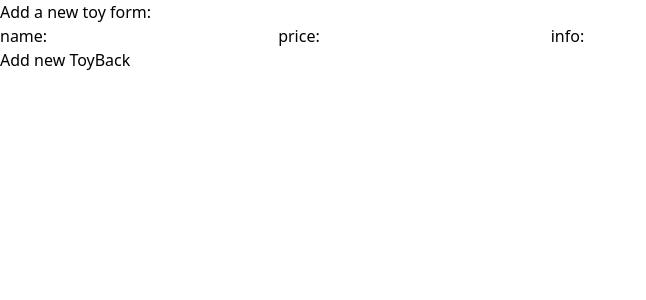
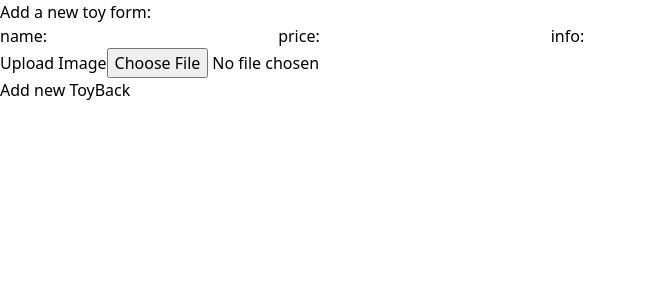
Before and after one commit to Amir2210/firestore-app, a React (Vite) app: page /addToy in a window 1280 px wide. Shown: the top 300 px of the page, without its empty margins (0-646 px from the left). Built offline with nearby package versions, Linux system fonts and the light colour scheme; no server answers.

Commit message:
User can now upload toy picture

```diff
--- a/src/cmp/ToyPreview.jsx
+++ b/src/cmp/ToyPreview.jsx
@@ -26,6 +26,7 @@ export function ToyPreview({ toy, setIsModalOpen, setCurrentEditToy, userId, get
       <h1>toy name: {toy.name}</h1>
       <h2>price: <span className='font-bold'>{toy.price}₪ NIS</span></h2>
       <h3>info:  {toy.info}</h3>
+      <img className='max-w-28' src={toy.imgUrl} alt={toy.name} />
       <div className=' flex gap-2 items-center'>
         <button onClick={onDeleteToy} className='text-red-600'><IoTrashBin /></button>
         <button onClick={() => {
--- a/src/page/AddToy.jsx
+++ b/src/page/AddToy.jsx
@@ -1,11 +1,11 @@
 import { useNavigate } from 'react-router-dom'
-import { useRef } from 'react'
-import { collection, addDoc } from 'firebase/firestore'
+import { useRef, useState } from 'react'
+import { collection, addDoc, } from 'firebase/firestore'
 import { dbFireStore } from '../config/firebase'
 import { Link } from 'react-router-dom'
 import { useFireAuthContext } from '../config/FireAuthContext';
-
-export function AddToy() {
+import { uploadService } from '../service/imageService'
+export function AddToy({ onUploaded = null }) {
   let inputRef = useRef(null)
   let priceRef = useRef(null)
   let infoRef = useRef(null)
@@ -13,6 +13,12 @@ export function AddToy() {
   const userId = userFire?.uid;
   const userName = userFire?.email ? getNameFromEmail() : ''
   const navigate = useNavigate()
+  const [imgData, setImgData] = useState({
+    imgUrl: null,
+    height: 500,
+    width: 500,
+  })
+  const [isUploading, setIsUploading] = useState(false)
 
   function getNameFromEmail() {
     let greet = ''
@@ -20,27 +26,43 @@ export function AddToy() {
     greet += userFire.email.slice(0, index)
     return greet
   }
+
+
+
+  async function uploadImg(ev) {
+    setIsUploading(true)
+    const { secure_url, height, width } = await uploadService.uploadImg(ev)
+    setImgData({ imgUrl: secure_url, width, height })
+    setIsUploading(false)
+    onUploaded && onUploaded(secure_url)
+  }
+
+  function getUploadLabel() {
+    if (imgData.imgUrl) return 'Upload Another?'
+    return isUploading ? 'Uploading....' : 'Upload Image'
+  }
+
+
   async function handleSubmit(e) {
-    if (!inputRef.current.value || !priceRef.current.value || !infoRef.current.value) {
+    e.preventDefault()
+    if (!inputRef.current.value || !priceRef.current.value || !infoRef.current.value || !imgData.imgUrl) {
       alert('enter valid inputs pls')
-      e.preventDefault()
       return
     }
     if (!userId) {
       alert('you must login to add a new Toy!')
-      e.preventDefault()
       return
     }
-    e.preventDefault()
+    try {
       const newToy = {
         name: inputRef.current.value,
         price: +priceRef.current.value,
         info: infoRef.current.value,
         _id: Date.now(),
         userId,
-      userName
+        userName,
+        imgUrl: imgData.imgUrl
       }
-    try {
       const ref = collection(dbFireStore, 'toys')
       const data = await addDoc(ref, newToy)
       navigate('/')
@@ -51,8 +73,8 @@ export function AddToy() {
     inputRef.current.value = ''
     priceRef.current.value = ''
     infoRef.current.value = ''
-
   }
+  console.log('imgData.imgUrl:', imgData.imgUrl)
   return (
     <form onSubmit={handleSubmit} className='bg-zinc-200 h-screen flex flex-col items-center justify-center'>
       <h1 className='text-center text-5xl'>Add a new toy form:</h1>
@@ -65,7 +87,14 @@ export function AddToy() {
 
         <label htmlFor="info">info:</label>
         <input type="text" ref={infoRef} />
+
+        <div className="flex flex-col sm:flex-row items-center">
+          {imgData.imgUrl && <img src={imgData.imgUrl} className='max-w-24' />}
+          <label htmlFor="imgUpload">{getUploadLabel()}</label>
+          <input type="file" onChange={uploadImg} accept="img/*" id="imgUpload" />
         </div>
+      </div>
+
       <button type='submit' className='bg-sky-400 px-2 my-5 flex mx-auto btn'>Add new Toy</button>
       <Link to={'/'} className='bg-violet-400 btn'>Back</Link>
     </form>
--- /dev/null
+++ b/src/service/imageService.js
@@ -0,0 +1,24 @@
+export const uploadService = {
+  uploadImg
+}
+async function uploadImg(ev) {
+  const CLOUD_NAME = "dxm0sqcfp"
+  const UPLOAD_PRESET = "ednpezd4"
+  const UPLOAD_URL = `https://api.cloudinary.com/v1_1/${CLOUD_NAME}/image/upload`
+
+  try {
+    const formData = new FormData()
+    formData.append('upload_preset', UPLOAD_PRESET)
+    formData.append('file', ev.target.files[0])
+
+    const res = await fetch(UPLOAD_URL, {
+      method: 'POST',
+      body: formData
+    })
+    const imgUrl = await res.json()
+    return imgUrl
+  } catch (err) {
+    console.error('Failed to upload', err)
+    throw err
+  }
+}
```
Also changed, not shown: src/cmp/ImgUploader.jsx (added, +32 -0 lines). Lines whose indentation alone changed are shown as unchanged.
